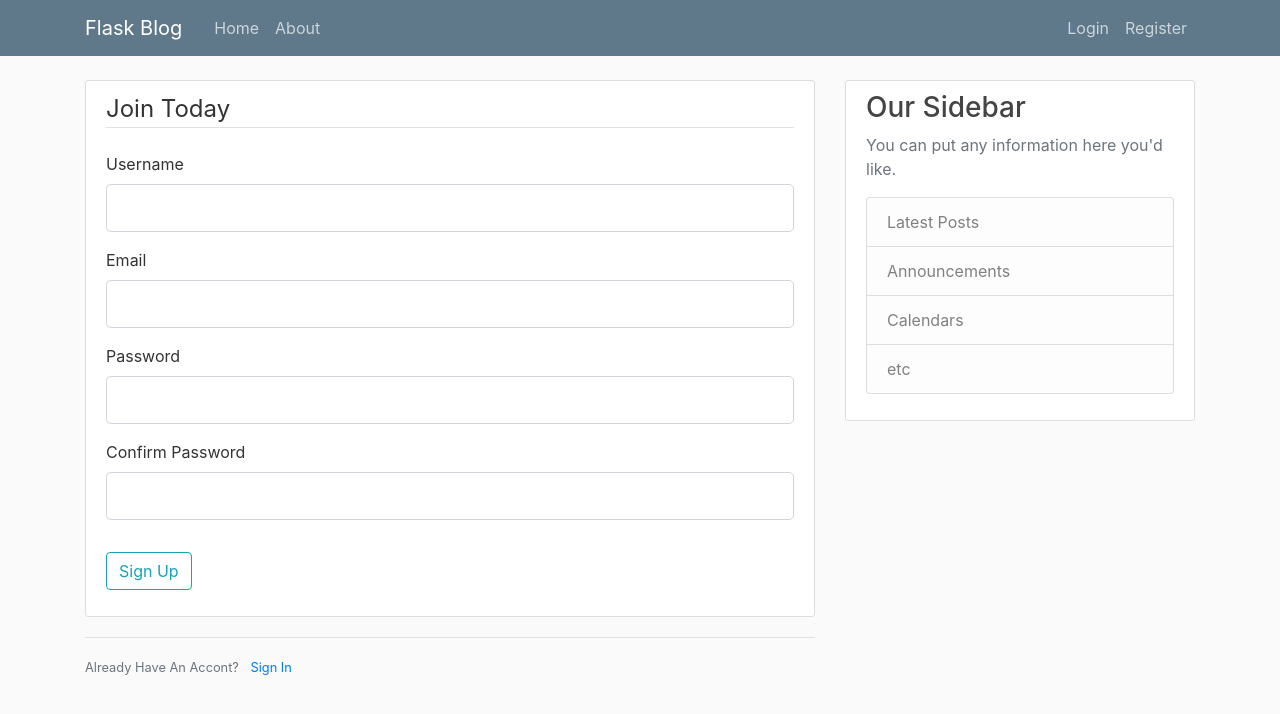
After one commit to alex-re/flask_project2, a Flask app: page /register in a window 1280 px wide. The commit adds this page. Shown: the top 714 px of the page. Run offline with Flask 2, Linux system fonts and the light colour scheme; some libraries are stand-ins or nearby versions.

Commit message:
session 3 login and register WITHOUT db

```diff
--- a/Flask_Blog/flaskblog.py
+++ b/Flask_Blog/flaskblog.py
@@ -1,8 +1,11 @@
-from flask import Flask, render_template, url_for
+from flask import Flask, render_template, url_for, flash, redirect
+from forms import RegistrationForm, LoginForm
 
 
 app = Flask(__name__)
 
+# import secrets; secret.token_hex(16)  # argiuments (16) is optional.
+app.config["SECRET_KEY"] = '8e6880f71e7fb8ad8e502554b1e8a244'
 
 posts = [
     {
@@ -31,6 +34,27 @@
     return render_template('about.html', title='About')
 
 
+@app.route("/register", methods=['GET', 'POST'])
+def register():
+    form = RegistrationForm()
+    if form.validate_on_submit():
+        flash(f'Accont created for {form.username.data} !', 'success')
+        return redirect(url_for('home'))  # note: `url_for` gets the FUNCTION NAME
+    return render_template('register.html', title='Register', form=form)
+
+
+@app.route("/login", methods=["GET", "POST"])
+def login():
+    form = LoginForm()
+    if form.validate_on_submit():
+        if form.email.data == 'test@test.com' and form.password.data == 'abc123':
+            flash("You have been loged in!", "success")
+            return redirect(url_for('home'))
+        else:
+            flash("Login Unsuccessful. Please check username and password", 'danger')
+    return render_template('login.html', title='Login', form=form)
+
+
 
 if __name__ == '__main__':
     app.run(debug=True) # port=int, host=...
--- /dev/null
+++ b/Flask_Blog/forms.py
@@ -0,0 +1,24 @@
+from flask_wtf import FlaskForm
+from wtforms import StringField, PasswordField, SubmitField, BooleanField
+from wtforms.validators import DataRequired, Length, Email, EqualTo
+
+
+class RegistrationForm(FlaskForm):
+    username = StringField('Username',
+                            validators=[DataRequired(), Length(min=2, max=20)])
+    email = StringField('Email',
+                            validators=[DataRequired(), Email(), Length(min=6, max=30)])
+    password = PasswordField('Password',
+                            validators=[DataRequired()])
+    confirm_password = PasswordField('Confirm Password',
+                            validators=[DataRequired(), EqualTo('password')])
+    submit = SubmitField('Sign Up')
+
+
+class LoginForm(FlaskForm):
+    email = StringField('Email',
+                            validators=[DataRequired(), Email(), Length(min=6, max=30)])
+    password = PasswordField('Password',
+                            validators=[DataRequired()])
+    remember = BooleanField('Remember Me')
+    submit = SubmitField('Login')
--- a/Flask_Blog/templates/about.html
+++ b/Flask_Blog/templates/about.html
@@ -1,8 +1,6 @@
 {% extends "layout.html" %}
 
-
 {% block content %}
-
   <h1>About Page</h1>
 
 {% endblock content %}
--- a/Flask_Blog/templates/layout.html
+++ b/Flask_Blog/templates/layout.html
@@ -25,13 +25,13 @@
         </button>
         <div class="collapse navbar-collapse" id="navbarToggle">
           <div class="navbar-nav mr-auto">
-            <a class="nav-item nav-link" href="/">Home</a>
-            <a class="nav-item nav-link" href="/about">About</a>
+            <a class="nav-item nav-link" href="{{ url_for('home') }}">Home</a>
+            <a class="nav-item nav-link" href="{{ url_for('about') }}">About</a>
           </div>
           <!-- Navbar Right Side -->
           <div class="navbar-nav">
-            <a class="nav-item nav-link" href="/login">Login</a>
-            <a class="nav-item nav-link" href="/register">Register</a>
+            <a class="nav-item nav-link" href="{{ url_for('login') }}">Login</a>
+            <a class="nav-item nav-link" href="{{ url_for('register') }}">Register</a>
           </div>
         </div>
       </div>
@@ -40,6 +40,17 @@
   <main role="main" class="container">
     <div class="row">
       <div class="col-md-8">
+        {% with messages = get_flashed_messages(with_categories=true) %}
+            {% if messages %}
+                {% for category, message in messages %}
+                    <div class="alert alert-{{ category }}">
+                      {{ message }}
+                    </div>
+                {% endfor %}
+
+            {% endif %}
+
+        {% endwith %}
         {% block content %}{% endblock content %}
       </div>
       <div class="col-md-4">
--- /dev/null
+++ b/Flask_Blog/templates/register.html
@@ -0,0 +1,84 @@
+{% extends "layout.html" %}
+
+{% block content %}
+  <div class="content-section">
+    <form action="" method="POST">  <!-- emty action means post data into current route -->
+      {{ form.hidden_tag() }}  <!-- csrf -->
+
+      <fieldset class="form-group">
+        <legend class="border-bottom mb-4">Join Today</legend>
+        <div class="form-group">
+          {{ form.username.label(class="form-control-label") }}
+
+          {% if form.username.errors %}
+              {{ form.username(class="form-control form-control-lg is-invalid") }}
+              <div class="invalid-feedback">
+                {% for error in form.username.errors %}
+                    <span>{{ error }}</span>
+                {% endfor %}
+              </div>
+          {% else %}
+              {{ form.username(class="form-control form-control-lg") }}
+          {% endif %}
+
+        </div>
+        <div class="form-group">
+          {{ form.email.label(class="form-control-label") }}
+
+          {% if form.email.errors %}
+              {{ form.email(class="form-control form-control-lg is-invalid") }}
+              <div class="invalid-feedback">
+                {% for error in form.email.errors %}
+                    <span>{{ error }}</span>
+                {% endfor %}
+              </div>
+          {% else %}
+              {{ form.email(class="form-control form-control-lg") }}
+          {% endif %}
+
+        </div>
+        <div class="form-group">
+          {{ form.password.label(class="form-control-label") }}
+
+          {% if form.password.errors %}
+              {{ form.password(class="form-control form-control-lg is-invalid") }}
+              <div class="invalid-feedback">
+                {% for error in form.password.errors %}
+                    <span>{{ error }}</span>
+                {% endfor %}
+              </div>
+          {% else %}
+              {{ form.password(class="form-control form-control-lg") }}
+          {% endif %}
+
+        </div>
+        <div class="form-group">
+          {{ form.confirm_password.label(class="form-control-label") }}
+
+          {% if form.confirm_password.errors %}
+              {{ form.confirm_password(class="form-control form-control-lg is-invalid") }}
+              <div class="invalid-feedback">
+                {% for error in form.confirm_password.errors %}
+                    <span>{{ error }}</span>
+                {% endfor %}
+              </div>
+          {% else %}
+              {{ form.confirm_password(class="form-control form-control-lg") }}
+          {% endif %}
+
+        </div>
+      </fieldset>
+
+      <div class="form-group">
+        {{ form.submit(class="btn btn-outline-info") }}
+      </div>
+    </form>
+  </div>
+
+  <div class="border-top pt-3">
+    <small class="text-muted">
+      Already Have An Accont? <a href="{{ url_for('login') }}" class="ml-2">Sign In</a>  <!-- note: `url_for` gets the FUNCTION NAME -->
+    </small>
+  </div>
+
+{% endblock content %}
--- a/Reqirements.txt
+++ b/Reqirements.txt
@@ -8,7 +8,9 @@
 contextlib2==0.6.0
 distlib==0.3.0
 distro==1.4.0
-Flask==1.1.2
+	Flask==1.1.2
+	Flask-WTF==0.14.3
+	email-validator==1.1.1
 html5lib==1.0.1
 idna==2.8
 ipaddr==2.2.0
@@ -34,3 +36,4 @@
 webencodings==0.5.1
 Werkzeug==1.0.1
 wrapt==1.12.1
+WTForms==2.3.3
```
Also changed, not shown: Flask_Blog/templates/login.html (added, +64 -0 lines).
